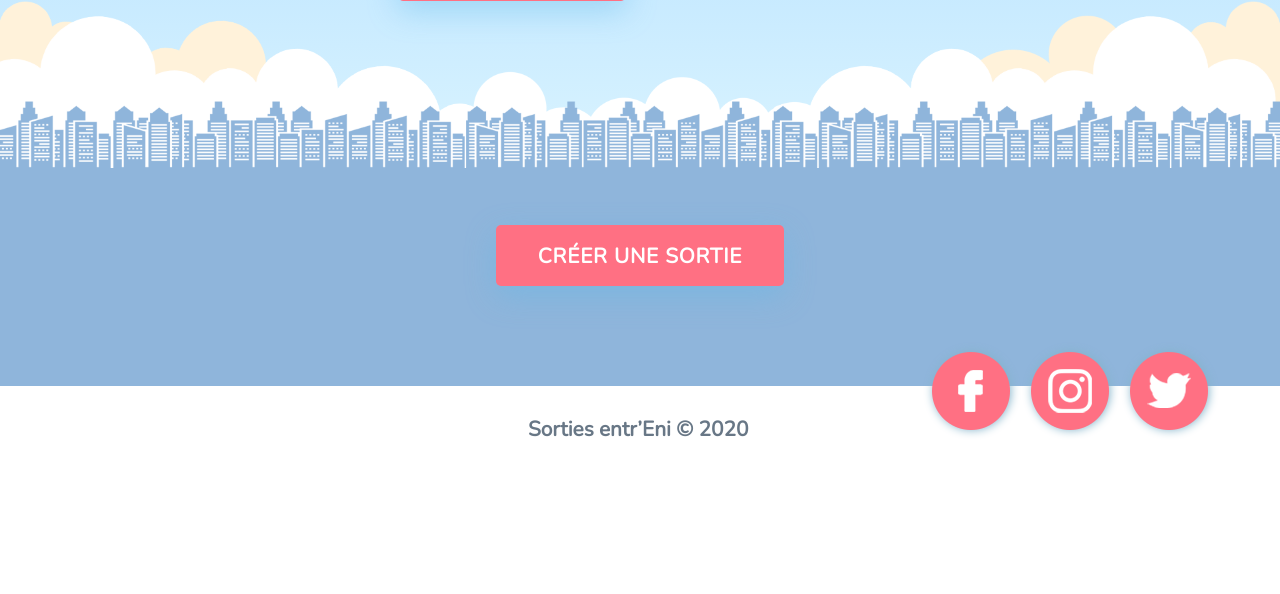
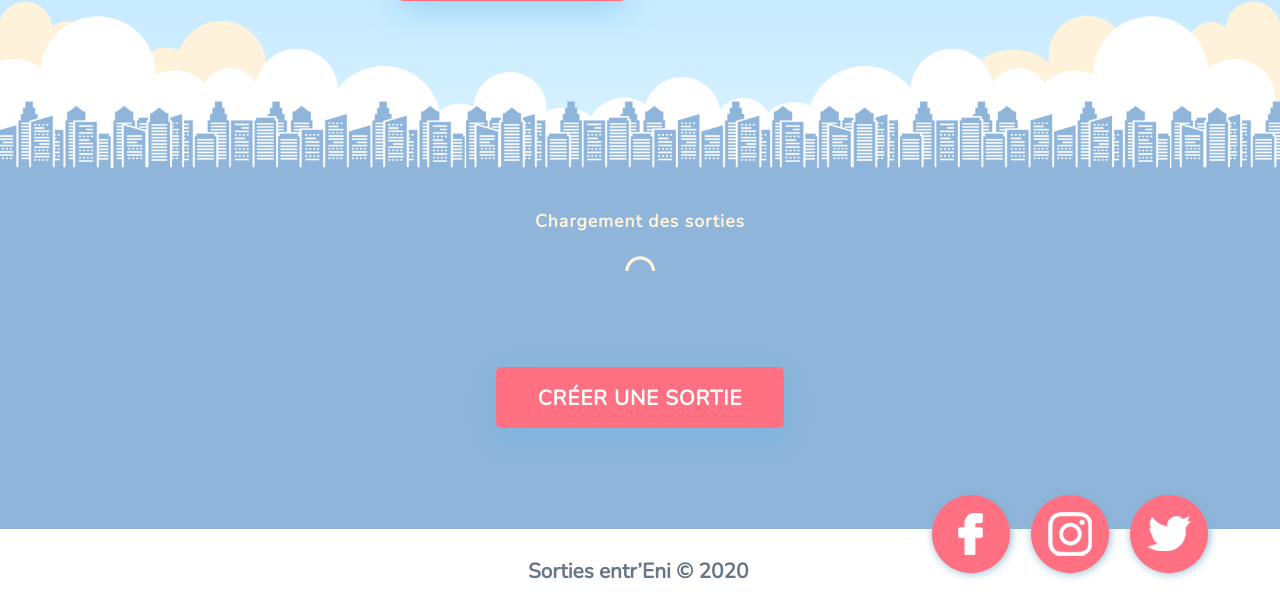
Before and after one commit to Kjuguin/projetSortir, a Symfony app: template templates/home/home.html.twig in a window 1280 px wide. Shown: the part 588-1182 px from the top of the page. Before the commit the page ends 1025 px from the top, so only its background shows below. Run offline with Twig, Linux system fonts and the light colour scheme; the template is opened without the code that fills it, so the values that code supplies are empty; some libraries are stand-ins or nearby versions.

Commit message:
css propre avancé

```diff
--- a/public/css/home.css
+++ b/public/css/home.css
@@ -471,6 +471,36 @@
     padding-top:2.5em;
 }
 
+/* loader tableau */
+.loader-bloc{
+    width:100%;
+    text-align:center;
+}
+
+.loader{
+    margin: 0 0 2em;
+    height: 100px;
+    width: 20%;
+    text-align: center;
+    padding: 1em;
+    margin: 0 auto 1em;
+    display: inline-block;
+    vertical-align: top;
+}
+
+svg path,
+svg rect{
+    fill: #fff2da;
+}
+
+.loader-bloc p{
+    color:#fff2da;
+    font-weight: bold;
+    letter-spacing: 1px;
+    font-size: 1.1em;
+}
+
+/* tableau */
 .table-bordered{
     border:none;
     border-radius: 5px;
--- a/templates/home-base.html.twig
+++ b/templates/home-base.html.twig
@@ -17,7 +17,6 @@
     <link rel="stylesheet" type="text/css" href="https://cdnjs.cloudflare.com/ajax/libs/font-awesome/5.8.1/css/all.min.css">
     <link rel="stylesheet" type="text/css" href="https://cdnjs.cloudflare.com/ajax/libs/bootstrap-datetimepicker/4.17.47/css/bootstrap-datetimepicker.min.css">
     <link href="https://cdnjs.cloudflare.com/ajax/libs/bootstrap-datepicker/1.8.0/css/bootstrap-datepicker.css"rel="stylesheet">
-
 
 
 {#    <script src="https://cdnjs.cloudflare.com/ajax/libs/jquery/3.3.1/jquery.min.js"></script>#}
--- a/templates/home/home.html.twig
+++ b/templates/home/home.html.twig
@@ -216,6 +216,28 @@
 
     <!-- SECTION 2 : Affichage du tableau des sorties -->
     <section class="container-fluid">
+
+        <!-- loader chargement tableau -->
+        <div class="loader-bloc">
+            <p>Chargement des sorties</p>
+
+            <div class="loader loader--style3" title="2">
+                <svg version="1.1" id="loader-1" xmlns="http://www.w3.org/2000/svg" xmlns:xlink="http://www.w3.org/1999/xlink" x="0px" y="0px"
+                     width="40px" height="40px" viewBox="0 0 50 50" style="enable-background:new 0 0 50 50;" xml:space="preserve">
+                <path fill="#000" d="M43.935,25.145c0-10.318-8.364-18.683-18.683-18.683c-10.318,0-18.683,8.365-18.683,18.683h4.068c0-8.071,6.543-14.615,14.615-14.615c8.072,0,14.615,6.543,14.615,14.615H43.935z">
+                <animateTransform attributeType="xml"
+                            attributeName="transform"
+                            type="rotate"
+                            from="0 25 25"
+                            to="360 25 25"
+                            dur="0.6s"
+                            repeatCount="indefinite"/>
+                </path>
+                </svg>
+            </div>
+        </div>
+
+        <!-- tableau des sorties -->
         <div class="table-responsive-sm">
             {% if(sorties !=null) %}
                 <table id="table-sortie" data-toggle="table" class="table table-bordered table-orderable table-striped">
```
Also changed, not shown: public/js/loader.js (added).
